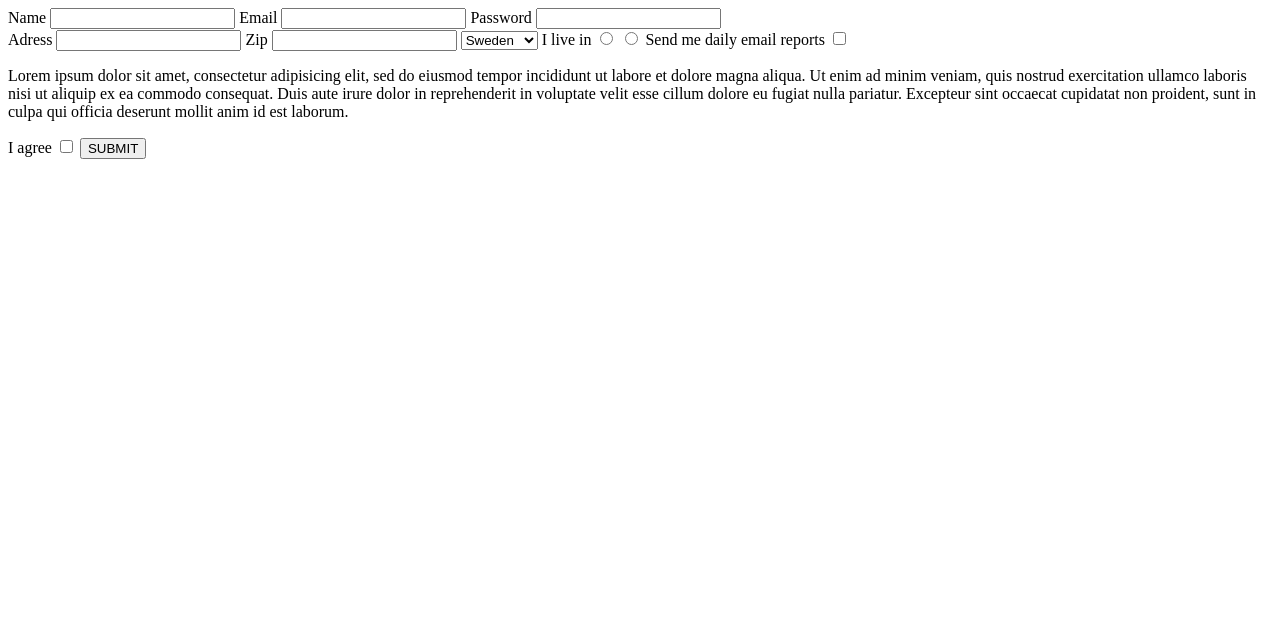
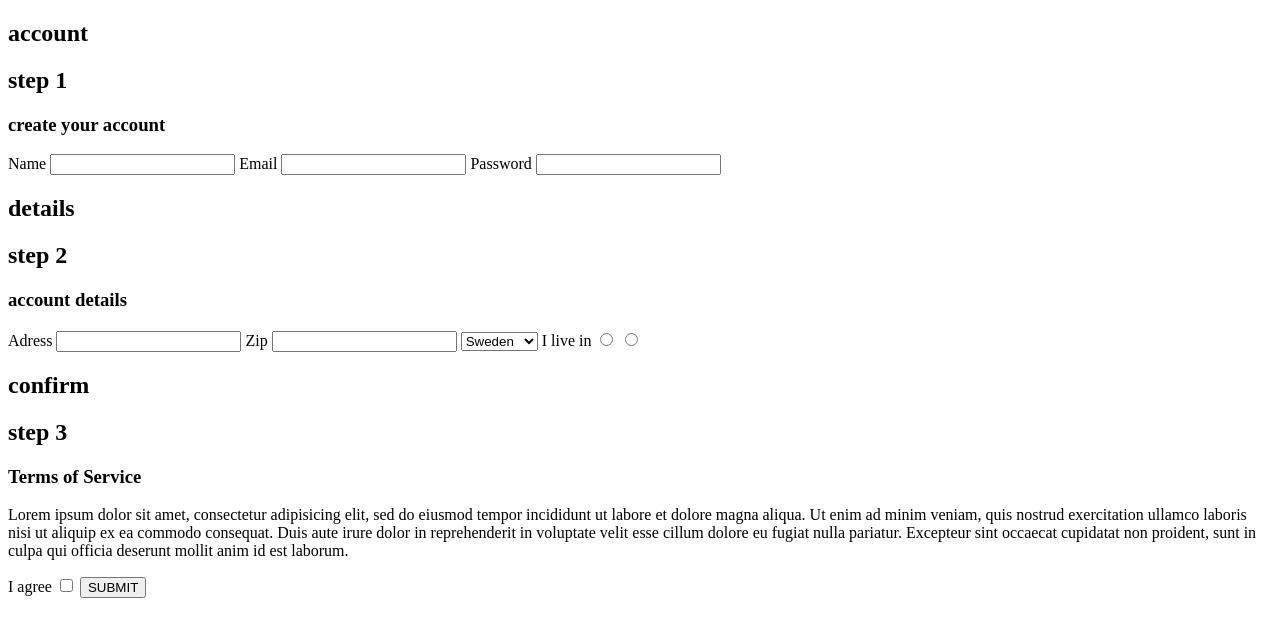
Before and after one commit to CissiWong/form, a plain HTML site: page code/index.html in a window 1280 px wide. Drawn offline with Linux system fonts and the light colour scheme.

Commit message:
added text

```diff
--- a/code/index.html
+++ b/code/index.html
@@ -11,8 +11,10 @@
       <section>
 
         <div class="box first">
+          <h1>account</h1>
             <form id="email" action="http://httpbin.org/anything" method="POST">
-
+                <h2>step 1</h2>
+                <h3>create your account</h3>
                 <label>
                 Name
                   <input type="text" name="name" />
@@ -33,8 +35,10 @@
 
 
         <div class="box second">
+          <h1>details</h1>
           <form id="adress" action="http://httpbin.org/anything" method="POST">
-
+            <h2>step 2</h2>
+            <h3>account details</h3>
             <label>
             Adress
                 <input type="text" name="adress" />
@@ -60,19 +64,16 @@
                 <input type="radio" name="radio" value="an apartment" />
             </label>
 
-            <label>
-            Send me daily email reports
-                <input type="checkbox" name="checkbox" />
-            </label>
-
           </form>
         </div>
 
         <div class="box third">
 
+          <h1>confirm</h1>
+          <form id="terms" action="http://httpbin.org/anything" method="POST">
+            <h2>step 3</h2>
+            <h3>Terms of Service</h3>
             <p>Lorem ipsum dolor sit amet, consectetur adipisicing elit, sed do eiusmod tempor incididunt ut labore et dolore magna aliqua. Ut enim ad minim veniam, quis nostrud exercitation ullamco laboris nisi ut aliquip ex ea commodo consequat. Duis aute irure dolor in reprehenderit in voluptate velit esse cillum dolore eu fugiat nulla pariatur. Excepteur sint occaecat cupidatat non proident, sunt in culpa qui officia deserunt mollit anim id est laborum.</p>
-          <form id="terms" action="http://httpbin.org/anything" method="POST">
-
             <label>
             I agree
             <input type="checkbox" name="checkbox" />
--- a/code/style.css
+++ b/code/style.css
@@ -0,0 +1,7 @@
+html
+
+
+
+body {
+  background:
+}
```
